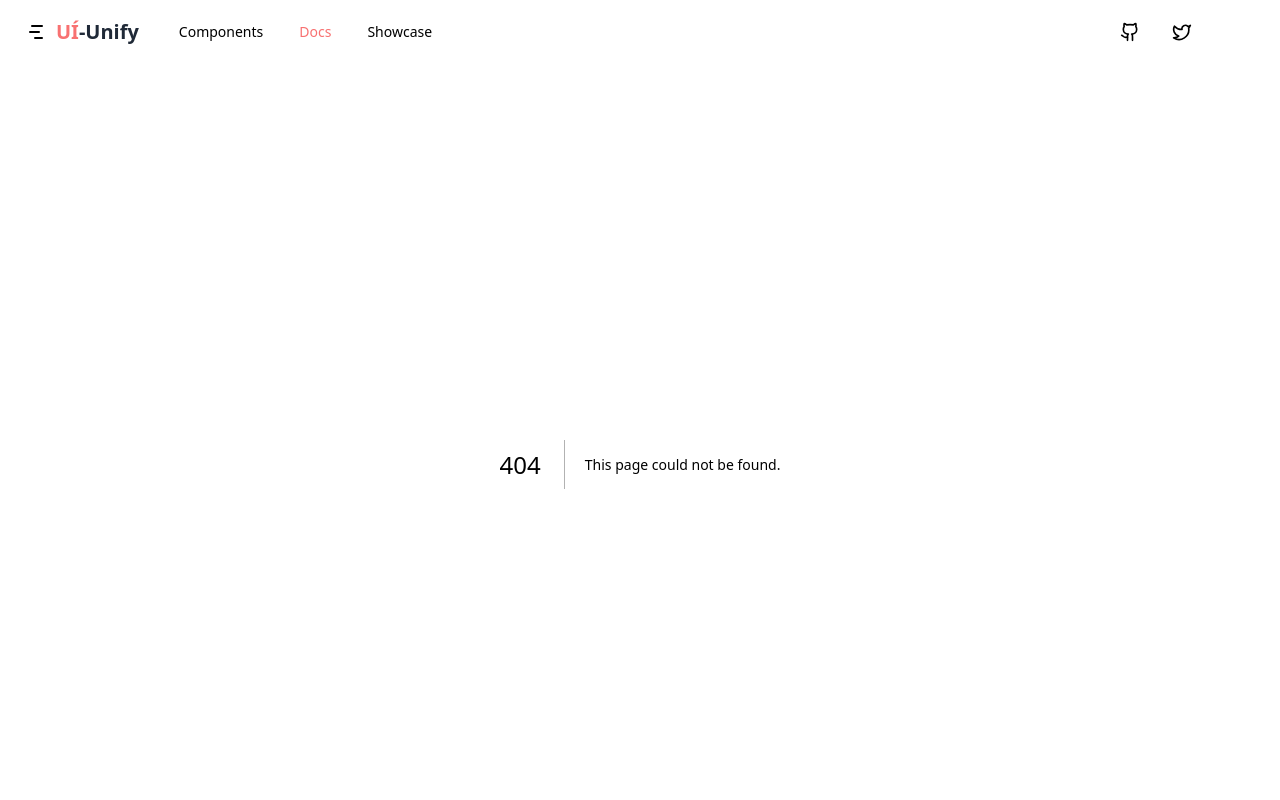
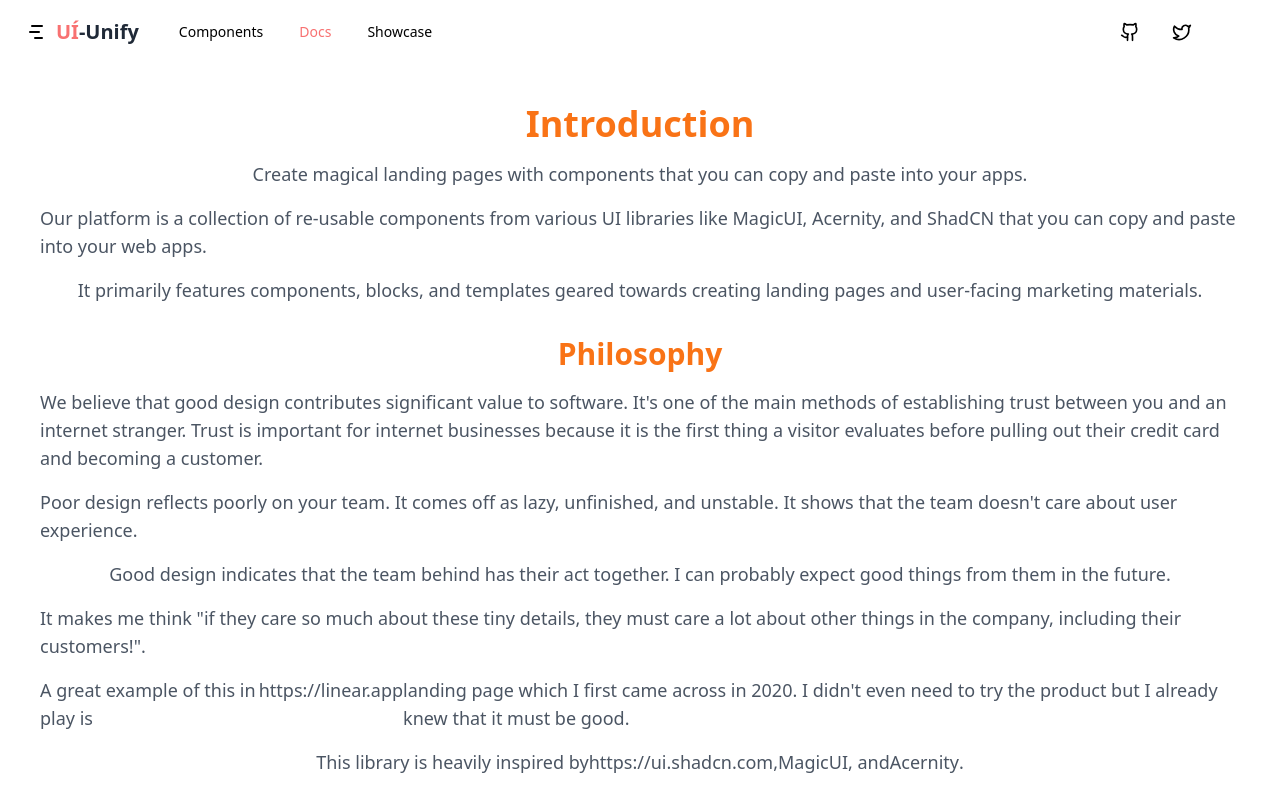
Before and after one commit to rishavchand/ui-unify, a Next.js app: page /docs in a window 1280 px wide. Before the commit this address had no page. Shown: the top 800 px of the page. Built offline with nearby package versions, Linux system fonts and the light colour scheme.

Commit message:
feat: update Footer email address and add introductory documentation page

```diff
--- /dev/null
+++ b/app/docs/page.tsx
@@ -0,0 +1,75 @@
+import React from 'react';
+
+const page = () => {
+  return (
+    <div className="mt-10">
+      <div className="flex flex-col">
+        <h1 className="text-4xl font-bold align-middle flex justify-center  dark:text-red-400 text-orange-500">
+          Introduction
+        </h1>
+        <p className="flex justify-center text-lg font-medium dark:text-gray-400 text-gray-600 mt-4 px-4">
+          Create magical landing pages with components that you can copy and
+          paste into your apps.
+        </p>
+        <p className="flex justify-center text-lg font-medium dark:text-gray-400 text-gray-600 mt-4 px-10">
+          Our platform is a collection of re-usable components from various UI
+          libraries like MagicUI, Acernity, and ShadCN that you can copy and
+          paste into your web apps.
+        </p>
+        <p className="flex justify-center text-lg font-medium dark:text-gray-400 text-gray-600 mt-4 px-10">
+          It primarily features components, blocks, and templates geared towards
+          creating landing pages and user-facing marketing materials.
+        </p>
+        <h2 className="text-3xl font-bold align-middle flex justify-center dark:text-red-400 text-orange-500 mt-8">
+          Philosophy
+        </h2>
+        <p className="flex justify-center text-lg font-medium dark:text-gray-400 text-gray-600 mt-4 px-10">
+          We believe that good design contributes significant value to software.
+          It's one of the main methods of establishing trust between you and an
+          internet stranger. Trust is important for internet businesses because
+          it is the first thing a visitor evaluates before pulling out their
+          credit card and becoming a customer.
+        </p>
+        <p className="flex justify-center text-lg font-medium dark:text-gray-400 text-gray-600 mt-4 px-10">
+          Poor design reflects poorly on your team. It comes off as lazy,
+          unfinished, and unstable. It shows that the team doesn't care about
+          user experience.
+        </p>
+        <p className="flex justify-center text-lg font-medium dark:text-gray-400 text-gray-600 mt-4 px-10">
+          Good design indicates that the team behind has their act together. I
+          can probably expect good things from them in the future.
+        </p>
+        <p className="flex justify-center text-lg font-medium dark:text-gray-400 text-gray-600 mt-4 px-10">
+          It makes me think "if they care so much about these tiny details, they
+          must care a lot about other things in the company, including their
+          customers!".
+        </p>
+        <p className="flex justify-center text-lg font-medium dark:text-gray-400 text-gray-600 mt-4 px-10">
+          A great example of this in play is{' '}
+          <a href="https://linear.app" className="text-blue-500">
+            https://linear.app
+          </a>{' '}
+          landing page which I first came across in 2020. I didn't even need to
+          try the product but I already knew that it must be good.
+        </p>
+        <p className="flex justify-center text-lg font-medium dark:text-gray-400 text-gray-600 mt-4 px-10">
+          This library is heavily inspired by{' '}
+          <a href="https://ui.shadcn.com" className="text-blue-500">
+            https://ui.shadcn.com
+          </a>
+          ,{' '}
+          <a href="https://magicui.com" className="text-blue-500">
+            MagicUI
+          </a>
+          , and{' '}
+          <a href="https://acernity.com" className="text-blue-500">
+            Acernity
+          </a>
+          .
+        </p>
+      </div>
+    </div>
+  );
+};
+
+export default page;
--- a/components/Footer.tsx
+++ b/components/Footer.tsx
@@ -10,7 +10,7 @@ interface FooterProps {
 
 const Footer: React.FC<FooterProps> = ({
   year = new Date().getFullYear(),
-  email = 'support@flowpay.com',
+  email = 'support@uiunify.com',
 }) => {
   return (
     <footer className=" dark:text-gray-300 py-8  mt-10">
```
